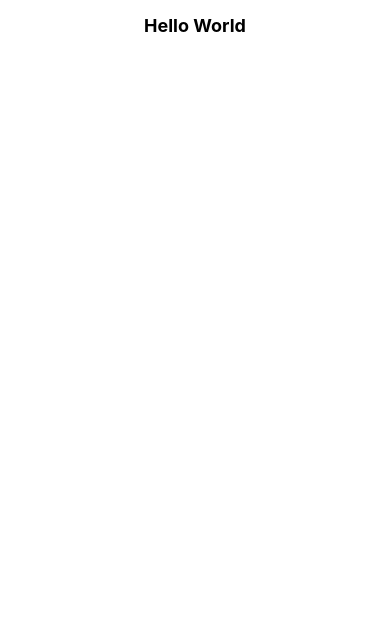
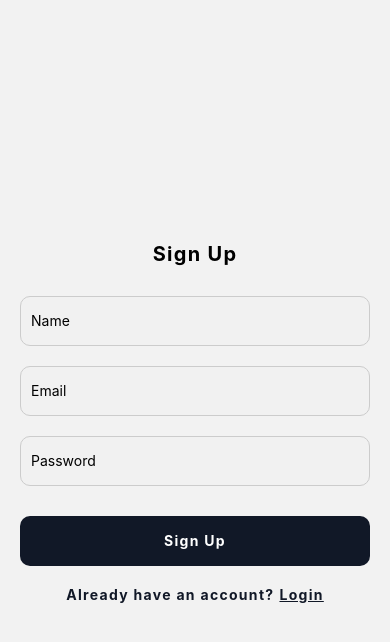
Before and after one commit to nansmatty/React-Native-Receipe-App, a React Native app: screen /Signup in a window 390 px wide. Shown: the top 642 px of the page. Built offline with nearby package versions, Linux system fonts and the light colour scheme.

Commit message:
Navigation and Some Screen Setup and Design complete

```diff
--- a/App.tsx
+++ b/App.tsx
@@ -1,22 +1,12 @@
-import {StyleSheet, Text, View} from 'react-native';
+import {NavigationContainer} from '@react-navigation/native';
+import RootNavigation from './src/navigation/RootNavigation';
 
 function App(): React.JSX.Element {
   return (
-    <View style={styles.sectionContainer}>
-      <Text style={styles.sectionTitle}>Hello World</Text>
-    </View>
+    <NavigationContainer>
+      <RootNavigation />
+    </NavigationContainer>
   );
 }
 
-const styles = StyleSheet.create({
-  sectionContainer: {
-    padding: 15,
-  },
-  sectionTitle: {
-    fontSize: 18,
-    fontWeight: 'bold',
-    textAlign: 'center',
-  },
-});
-
 export default App;
--- a/package.json
+++ b/package.json
@@ -13,6 +13,7 @@
     "@react-native-async-storage/async-storage": "^2.1.1",
     "@react-native-picker/picker": "^2.11.0",
     "@react-navigation/native": "^7.0.14",
+    "@react-navigation/native-stack": "^7.2.0",
     "@react-navigation/stack": "^7.1.1",
     "axios": "^1.7.9",
     "react": "18.3.1",
--- /dev/null
+++ b/src/navigation/RootNavigation.tsx
@@ -0,0 +1,41 @@
+import React from 'react';
+import HomeScreen from '../screens/HomeScreen';
+import SignupScreen from '../screens/SignupScreen';
+import LoginScreen from '../screens/LoginScreen';
+import ReceipeDetailsScreen from '../screens/ReceipeDetailsScreen';
+import {createNativeStackNavigator} from '@react-navigation/native-stack';
+
+export type RootNavigationProps = {
+  // Props type definition
+  Login: undefined;
+  Signup: undefined;
+  Home: undefined;
+  'Receipe Details': {receipeId: string};
+};
+
+const Stack = createNativeStackNavigator<RootNavigationProps>();
+
+const RootNavigation: React.FC = () => {
+  return (
+    <Stack.Navigator initialRouteName="Login">
+      <Stack.Screen
+        name="Login"
+        component={LoginScreen}
+        options={{headerShown: false}}
+      />
+      <Stack.Screen
+        name="Signup"
+        component={SignupScreen}
+        options={{headerShown: false}}
+      />
+      <Stack.Screen
+        name="Home"
+        component={HomeScreen}
+        options={{headerShown: false}}
+      />
+      <Stack.Screen name="Receipe Details" component={ReceipeDetailsScreen} />
+    </Stack.Navigator>
+  );
+};
+
+export default RootNavigation;
--- /dev/null
+++ b/src/screens/HomeScreen.tsx
@@ -0,0 +1,23 @@
+import {StyleSheet, Text, View} from 'react-native';
+import React from 'react';
+
+const HomeScreen: React.FC = () => {
+  return (
+    <View style={styles.sectionContainer}>
+      <Text style={styles.sectionTitle}>Home Screen</Text>
+    </View>
+  );
+};
+
+const styles = StyleSheet.create({
+  sectionContainer: {
+    padding: 15,
+  },
+  sectionTitle: {
+    fontSize: 18,
+    fontWeight: 'bold',
+    textAlign: 'center',
+  },
+});
+
+export default HomeScreen;
--- /dev/null
+++ b/src/screens/LoginScreen.tsx
@@ -0,0 +1,103 @@
+import {
+  StyleSheet,
+  Text,
+  TextInput,
+  TouchableOpacity,
+  View,
+} from 'react-native';
+import React from 'react';
+import {NativeStackNavigationProp} from '@react-navigation/native-stack';
+import {RootNavigationProps} from '../navigation/RootNavigation';
+
+type LoginScreenNavigationProps = NativeStackNavigationProp<
+  RootNavigationProps,
+  'Login'
+>;
+
+interface LoginScreenProps {
+  navigation: LoginScreenNavigationProps;
+}
+
+const LoginScreen: React.FC<LoginScreenProps> = ({navigation}) => {
+  return (
+    <View style={styles.sectionContainer}>
+      <Text style={[styles.sectionTitle, {marginBottom: 20}]}>Login</Text>
+      <TextInput
+        placeholder="Email"
+        style={styles.inputBox}
+        keyboardType="email-address"
+        autoCapitalize="none"
+      />
+      <TextInput
+        placeholder="Password"
+        style={styles.inputBox}
+        secureTextEntry
+      />
+      <TouchableOpacity style={styles.signUpBtn}>
+        <Text style={[styles.sectionTitle, {color: '#fff', fontSize: 14}]}>
+          Login Now
+        </Text>
+      </TouchableOpacity>
+      <View style={styles.loginText}>
+        <Text style={[styles.sectionTitle, {color: '#111827', fontSize: 14}]}>
+          Don't have an account?
+        </Text>
+        <TouchableOpacity onPress={() => navigation.navigate('Signup')}>
+          <Text
+            style={[
+              styles.sectionTitle,
+              {color: '#111827', fontSize: 14, textDecorationLine: 'underline'},
+            ]}>
+            Signup
+          </Text>
+        </TouchableOpacity>
+      </View>
+      {/* <TouchableOpacity style={styles.loginText}>
+          <Text style={[styles.sectionTitle, {color: '#111827', fontSize: 14}]}>
+            Already have an account? Login
+          </Text>
+        </TouchableOpacity> */}
+    </View>
+  );
+};
+
+const styles = StyleSheet.create({
+  sectionContainer: {
+    flex: 1,
+    justifyContent: 'center',
+    alignItems: 'center',
+    padding: 20,
+  },
+  sectionTitle: {
+    fontSize: 20,
+    fontWeight: 'bold',
+    letterSpacing: 1.3,
+  },
+  inputBox: {
+    width: '100%',
+    height: 50,
+    padding: 10,
+    marginVertical: 10,
+    borderWidth: 1,
+    borderColor: '#ccc',
+    borderRadius: 10,
+    backgroundColor: '#f1f1f1',
+  },
+  signUpBtn: {
+    width: '100%',
+    height: 50,
+    backgroundColor: '#111827',
+    justifyContent: 'center',
+    alignItems: 'center',
+    borderRadius: 10,
+    marginTop: 20,
+  },
+  loginText: {
+    flexDirection: 'row',
+    justifyContent: 'center',
+    alignItems: 'center',
+    gap: 5,
+    marginTop: 20,
+  },
+});
+export default LoginScreen;
--- /dev/null
+++ b/src/screens/ReceipeDetailsScreen.tsx
@@ -0,0 +1,23 @@
+import {StyleSheet, Text, View} from 'react-native';
+import React from 'react';
+
+const ReceipeDetailsScreen: React.FC = () => {
+  return (
+    <View style={styles.sectionContainer}>
+      <Text style={styles.sectionTitle}>Receipe Details</Text>
+    </View>
+  );
+};
+
+const styles = StyleSheet.create({
+  sectionContainer: {
+    padding: 15,
+  },
+  sectionTitle: {
+    fontSize: 18,
+    fontWeight: 'bold',
+    textAlign: 'center',
+  },
+});
+
+export default ReceipeDetailsScreen;
--- /dev/null
+++ b/src/screens/SignupScreen.tsx
@@ -0,0 +1,109 @@
+import {
+  StyleSheet,
+  Text,
+  TextInput,
+  TouchableOpacity,
+  View,
+} from 'react-native';
+import React from 'react';
+import {NativeStackNavigationProp} from '@react-navigation/native-stack';
+import {RootNavigationProps} from '../navigation/RootNavigation';
+
+type SignupScreenNavigationProps = NativeStackNavigationProp<
+  RootNavigationProps,
+  'Signup'
+>;
+
+interface SignupScreenProps {
+  navigation: SignupScreenNavigationProps;
+}
+
+const SignupScreen: React.FC<SignupScreenProps> = ({navigation}) => {
+  return (
+    <View style={styles.sectionContainer}>
+      <Text style={[styles.sectionTitle, {marginBottom: 20}]}>Sign Up</Text>
+      <TextInput
+        placeholder="Name"
+        style={styles.inputBox}
+        autoCapitalize="words"
+      />
+      <TextInput
+        placeholder="Email"
+        style={styles.inputBox}
+        keyboardType="email-address"
+        autoCapitalize="none"
+      />
+      <TextInput
+        placeholder="Password"
+        style={styles.inputBox}
+        secureTextEntry
+      />
+      <TouchableOpacity style={styles.signUpBtn}>
+        <Text style={[styles.sectionTitle, {color: '#fff', fontSize: 14}]}>
+          Sign Up
+        </Text>
+      </TouchableOpacity>
+      <View style={styles.loginText}>
+        <Text style={[styles.sectionTitle, {color: '#111827', fontSize: 14}]}>
+          Already have an account?
+        </Text>
+        <TouchableOpacity onPress={() => navigation.navigate('Login')}>
+          <Text
+            style={[
+              styles.sectionTitle,
+              {color: '#111827', fontSize: 14, textDecorationLine: 'underline'},
+            ]}>
+            Login
+          </Text>
+        </TouchableOpacity>
+      </View>
+      {/* <TouchableOpacity style={styles.loginText}>
+        <Text style={[styles.sectionTitle, {color: '#111827', fontSize: 14}]}>
+          Already have an account? Login
+        </Text>
+      </TouchableOpacity> */}
+    </View>
+  );
+};
+
+const styles = StyleSheet.create({
+  sectionContainer: {
+    flex: 1,
+    justifyContent: 'center',
+    alignItems: 'center',
+    padding: 20,
+  },
+  sectionTitle: {
+    fontSize: 20,
+    fontWeight: 'bold',
+    letterSpacing: 1.3,
+  },
+  inputBox: {
+    width: '100%',
+    height: 50,
+    padding: 10,
+    marginVertical: 10,
+    borderWidth: 1,
+    borderColor: '#ccc',
+    borderRadius: 10,
+    backgroundColor: '#f1f1f1',
+  },
+  signUpBtn: {
+    width: '100%',
+    height: 50,
+    backgroundColor: '#111827',
+    justifyContent: 'center',
+    alignItems: 'center',
+    borderRadius: 10,
+    marginTop: 20,
+  },
+  loginText: {
+    flexDirection: 'row',
+    justifyContent: 'center',
+    alignItems: 'center',
+    gap: 5,
+    marginTop: 20,
+  },
+});
+
+export default SignupScreen;
```
Also changed, not shown: 1 other file (tests, documents, lock files or other folders).
